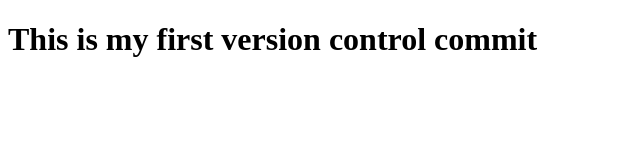
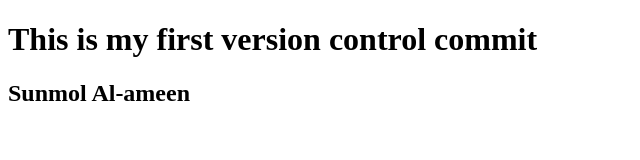
Before and after one commit to Sunmola123/intro-to-git, a plain HTML site: page Index.html in a window 1280 px wide. Shown: the whole page, without its empty margins (0-640 px from the left). Drawn offline with Linux system fonts and the light colour scheme.

Commit message:
add h2 tag

```diff
--- a/Index.html
+++ b/Index.html
@@ -7,5 +7,6 @@
   </head>
   <body>
     <h1>This is my first version control commit</h1>
+    <h2>Sunmol Al-ameen</h2>
   </body>
 </html>
```
